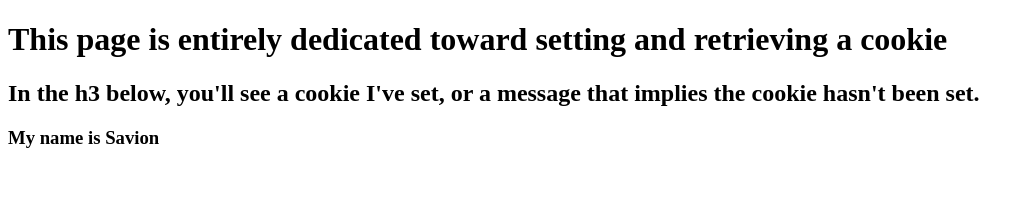
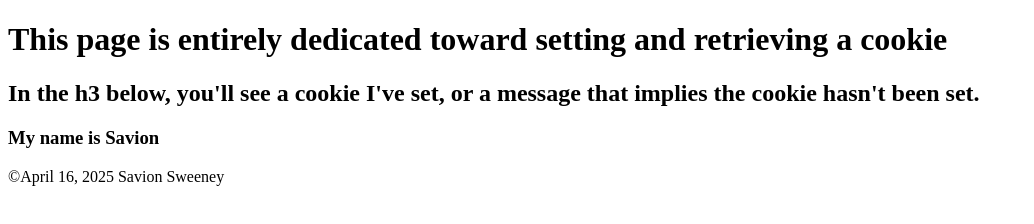
Before and after one commit to Savion92/A10, a plain HTML site: page index.html in a window 1280 px wide. Shown: the whole page, without its empty margins (0-1034 px from the left). Drawn offline with Linux system fonts and the light colour scheme.

Commit message:
add copyright

```diff
--- a/index.html
+++ b/index.html
@@ -22,11 +22,16 @@
       This page is entirely dedicated toward setting and retrieving a cookie
     </h1>
     <h2>
-      In the h3 below, you'll see a cookie I've set, or a message that implies the cookie hasn't been set.
+      In the h3 below, you'll see a cookie I've set, or a message that implies
+      the cookie hasn't been set.
     </h2>
     <h3 id="nameContainer">I have no name</h3>
+  </body>
+  <footer>&copy;April 16, 2025 Savion Sweeney</footer>
   <script>
     setCookie("Savion");
-    document.getElementById("nameContainer").innerHTML = `My name is ${getCookie()}`;
+    document.getElementById(
+      "nameContainer"
+    ).innerHTML = `My name is ${getCookie()}`;
   </script>
 </html>
```
